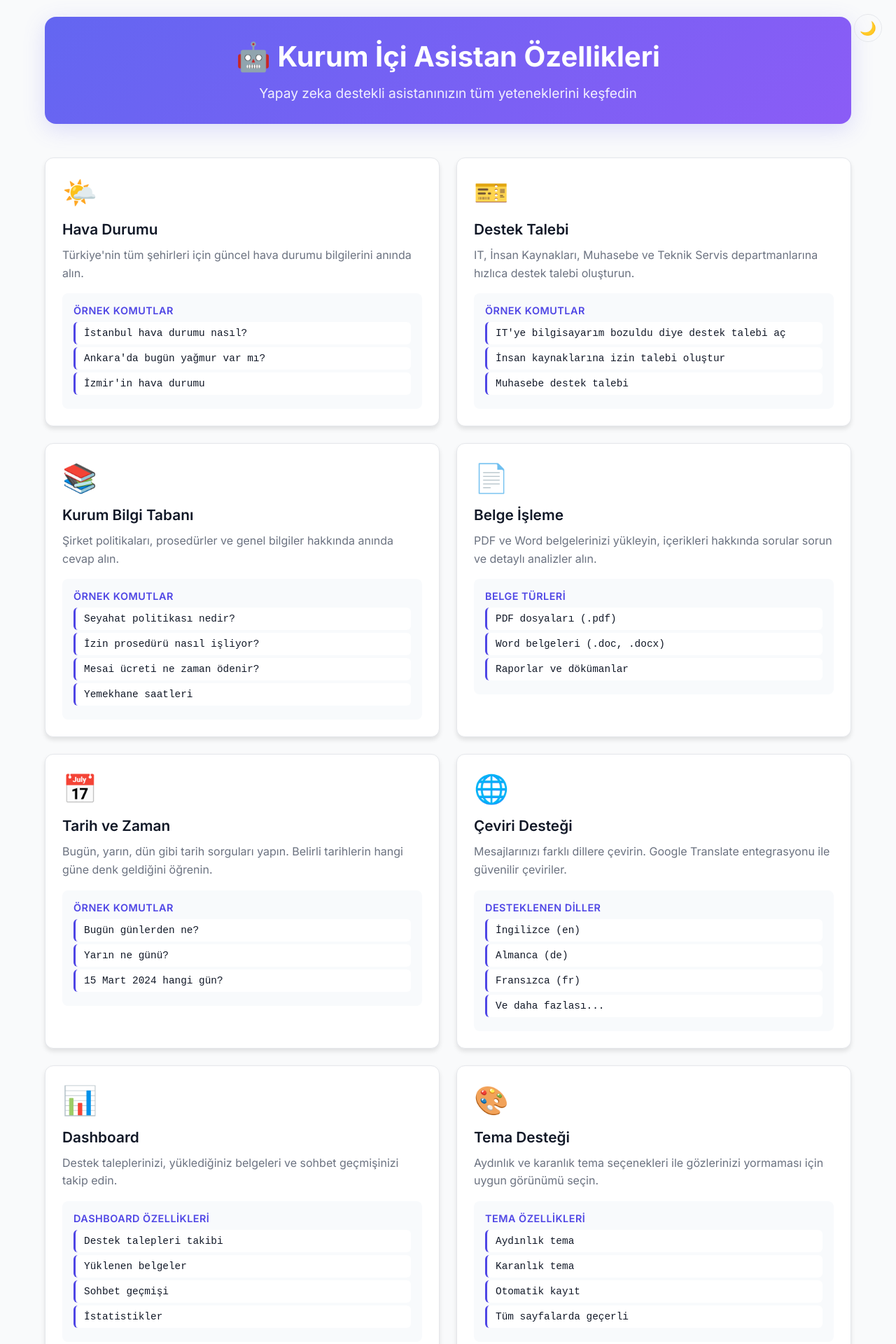
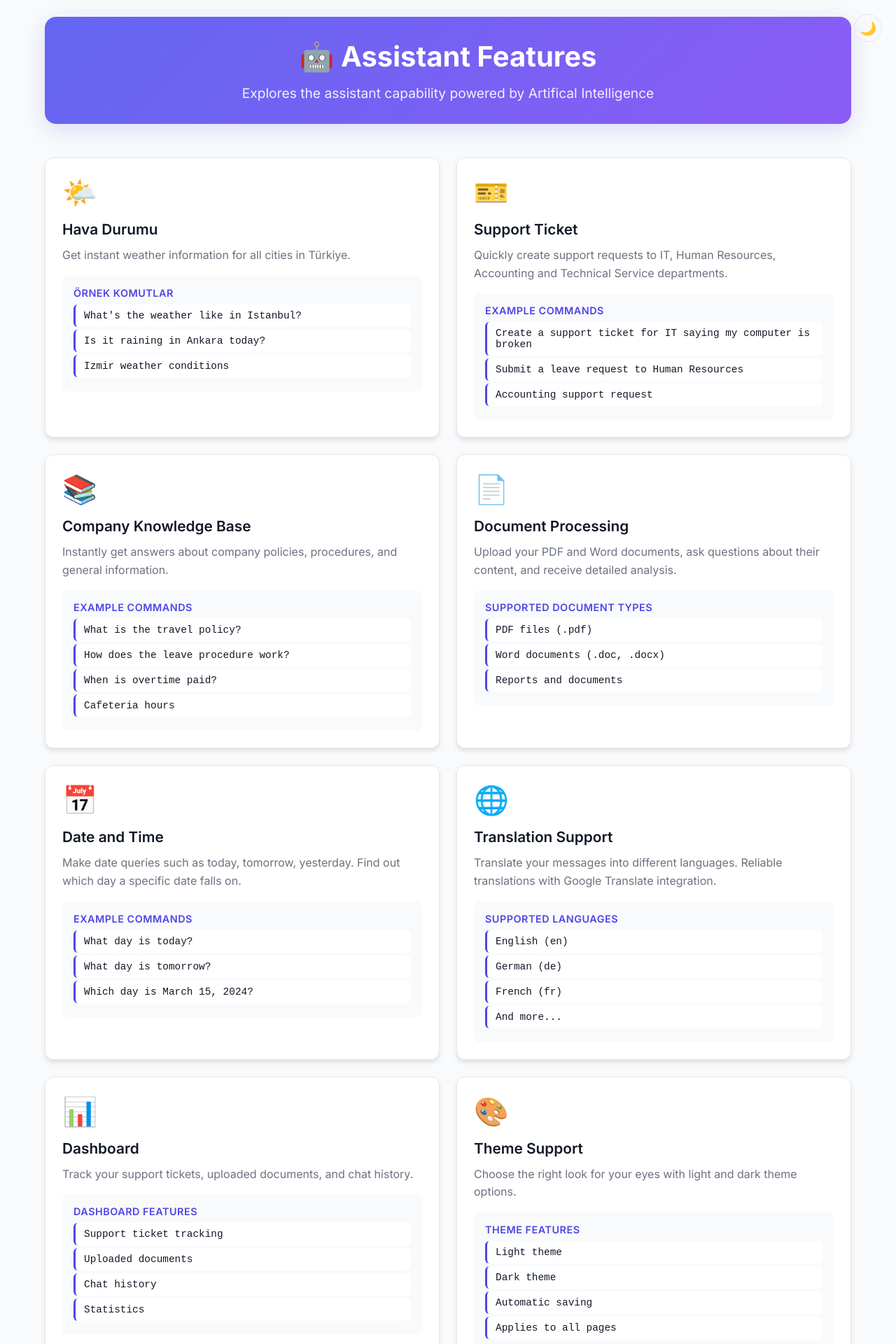
Before and after one commit to emredeveloper/kurum-asistan-chatbot, a Flask app: page /tutorial in a window 1280 px wide. Shown: the top 1920 px of the page at 70% size. Run offline with Flask 3, Linux system fonts and the light colour scheme.

Commit message:
refactor: translate Turkish to English in templated folder and Readme file

```diff
--- a/app.py
+++ b/app.py
@@ -38,7 +38,6 @@ if not os.path.exists(UPLOAD_FOLDER):
     os.makedirs(UPLOAD_FOLDER)
 
 app.config['UPLOAD_FOLDER'] = UPLOAD_FOLDER
-# Basit rate limiting (dakikada 30 istek / kullanıcı oturumu)
 RATE_LIMIT_WINDOW_SECONDS = 60
 RATE_LIMIT_MAX_REQUESTS = 30
 _rate_limit_store = {}
--- a/templates/tutorial.html
+++ b/templates/tutorial.html
@@ -1,9 +1,10 @@
 <!DOCTYPE html>
 <html lang="tr">
+
 <head>
     <meta charset="UTF-8">
     <meta name="viewport" content="width=device-width, initial-scale=1.0">
-    <title>Özellikler Rehberi - Kurum İçi Asistan</title>
+    <title>Guide Of Features</title>
     <link rel="stylesheet" href="/static/styles.css">
     <style>
         .tutorial-container {
@@ -306,6 +307,7 @@
         }
     </style>
 </head>
+
 <body>
     <div class="theme-toggle">
         <button id="themeBtn" class="theme-btn" title="Karanlık/Aydınlık Tema">🌙</button>
@@ -313,8 +315,8 @@
 
     <div class="tutorial-container">
         <div class="tutorial-header">
-            <h1>🤖 Kurum İçi Asistan Özellikleri</h1>
-            <p>Yapay zeka destekli asistanınızın tüm yeteneklerini keşfedin</p>
+            <h1>🤖 Assistant Features</h1>
+            <p>Explores the assistant capability powered by Artifical Intelligence</p>
         </div>
 
         <div class="features-grid">
@@ -322,96 +324,99 @@
                 <span class="feature-icon">🌤️</span>
                 <h3 class="feature-title">Hava Durumu</h3>
                 <p class="feature-description">
-                    Türkiye'nin tüm şehirleri için güncel hava durumu bilgilerini anında alın.
+                    Get instant weather information for all cities in Türkiye.
                 </p>
                 <div class="feature-examples">
                     <h4>Örnek Komutlar</h4>
                     <ul class="example-list">
-                        <li>İstanbul hava durumu nasıl?</li>
-                        <li>Ankara'da bugün yağmur var mı?</li>
-                        <li>İzmir'in hava durumu</li>
+                        <li>What's the weather like in Istanbul?</li>
+                        <li>Is it raining in Ankara today?</li>
+                        <li>Izmir weather conditions</li>
                     </ul>
                 </div>
             </div>
 
             <div class="feature-card" data-feature="support">
                 <span class="feature-icon">🎫</span>
-                <h3 class="feature-title">Destek Talebi</h3>
+                <h3 class="feature-title">Support Ticket</h3>
                 <p class="feature-description">
-                    IT, İnsan Kaynakları, Muhasebe ve Teknik Servis departmanlarına hızlıca destek talebi oluşturun.
+                    Quickly create support requests to IT, Human Resources, Accounting and Technical Service
+                    departments.
                 </p>
                 <div class="feature-examples">
-                    <h4>Örnek Komutlar</h4>
+                    <h4>Example Commands</h4>
                     <ul class="example-list">
-                        <li>IT'ye bilgisayarım bozuldu diye destek talebi aç</li>
-                        <li>İnsan kaynaklarına izin talebi oluştur</li>
-                        <li>Muhasebe destek talebi</li>
+                        <li>Create a support ticket for IT saying my computer is broken</li>
+                        <li>Submit a leave request to Human Resources</li>
+                        <li>Accounting support request</li>
                     </ul>
                 </div>
             </div>
 
             <div class="feature-card" data-feature="knowledge">
                 <span class="feature-icon">📚</span>
-                <h3 class="feature-title">Kurum Bilgi Tabanı</h3>
+                <h3 class="feature-title">Company Knowledge Base</h3>
                 <p class="feature-description">
-                    Şirket politikaları, prosedürler ve genel bilgiler hakkında anında cevap alın.
+                    Instantly get answers about company policies, procedures, and general information.
                 </p>
                 <div class="feature-examples">
-                    <h4>Örnek Komutlar</h4>
+                    <h4>Example Commands</h4>
                     <ul class="example-list">
-                        <li>Seyahat politikası nedir?</li>
-                        <li>İzin prosedürü nasıl işliyor?</li>
-                        <li>Mesai ücreti ne zaman ödenir?</li>
-                        <li>Yemekhane saatleri</li>
+                        <li>What is the travel policy?</li>
+                        <li>How does the leave procedure work?</li>
+                        <li>When is overtime paid?</li>
+                        <li>Cafeteria hours</li>
                     </ul>
                 </div>
             </div>
 
             <div class="feature-card" data-feature="documents">
                 <span class="feature-icon">📄</span>
-                <h3 class="feature-title">Belge İşleme</h3>
+                <h3 class="feature-title">Document Processing</h3>
                 <p class="feature-description">
-                    PDF ve Word belgelerinizi yükleyin, içerikleri hakkında sorular sorun ve detaylı analizler alın.
+                    Upload your PDF and Word documents, ask questions about their content, and receive detailed
+                    analysis.
                 </p>
                 <div class="feature-examples">
-                    <h4>Belge Türleri</h4>
+                    <h4>Supported Document Types</h4>
                     <ul class="example-list">
-                        <li>PDF dosyaları (.pdf)</li>
-                        <li>Word belgeleri (.doc, .docx)</li>
-                        <li>Raporlar ve dökümanlar</li>
+                        <li>PDF files (.pdf)</li>
+                        <li>Word documents (.doc, .docx)</li>
+                        <li>Reports and documents</li>
                     </ul>
                 </div>
             </div>
 
             <div class="feature-card" data-feature="datetime">
                 <span class="feature-icon">📅</span>
-                <h3 class="feature-title">Tarih ve Zaman</h3>
+                <h3 class="feature-title">Date and Time</h3>
                 <p class="feature-description">
-                    Bugün, yarın, dün gibi tarih sorguları yapın. Belirli tarihlerin hangi güne denk geldiğini öğrenin.
+                    Make date queries such as today, tomorrow, yesterday. Find out which day a specific date falls on.
                 </p>
                 <div class="feature-examples">
-                    <h4>Örnek Komutlar</h4>
+                    <h4>Example Commands</h4>
                     <ul class="example-list">
-                        <li>Bugün günlerden ne?</li>
-                        <li>Yarın ne günü?</li>
-                        <li>15 Mart 2024 hangi gün?</li>
+                        <li>What day is today?</li>
+                        <li>What day is tomorrow?</li>
+                        <li>Which day is March 15, 2024?</li>
                     </ul>
                 </div>
             </div>
 
             <div class="feature-card" data-feature="translation">
                 <span class="feature-icon">🌐</span>
-                <h3 class="feature-title">Çeviri Desteği</h3>
+                <h3 class="feature-title">Translation Support</h3>
                 <p class="feature-description">
-                    Mesajlarınızı farklı dillere çevirin. Google Translate entegrasyonu ile güvenilir çeviriler.
+                    Translate your messages into different languages. Reliable translations with Google Translate
+                    integration.
                 </p>
                 <div class="feature-examples">
-                    <h4>Desteklenen Diller</h4>
+                    <h4>Supported Languages</h4>
                     <ul class="example-list">
-                        <li>İngilizce (en)</li>
-                        <li>Almanca (de)</li>
-                        <li>Fransızca (fr)</li>
-                        <li>Ve daha fazlası...</li>
+                        <li>English (en)</li>
+                        <li>German (de)</li>
+                        <li>French (fr)</li>
+                        <li>And more...</li>
                     </ul>
                 </div>
             </div>
@@ -420,32 +425,32 @@
                 <span class="feature-icon">📊</span>
                 <h3 class="feature-title">Dashboard</h3>
                 <p class="feature-description">
-                    Destek taleplerinizi, yüklediğiniz belgeleri ve sohbet geçmişinizi takip edin.
+                    Track your support tickets, uploaded documents, and chat history.
                 </p>
                 <div class="feature-examples">
-                    <h4>Dashboard Özellikleri</h4>
+                    <h4>Dashboard Features</h4>
                     <ul class="example-list">
-                        <li>Destek talepleri takibi</li>
-                        <li>Yüklenen belgeler</li>
-                        <li>Sohbet geçmişi</li>
-                        <li>İstatistikler</li>
+                        <li>Support ticket tracking</li>
+                        <li>Uploaded documents</li>
+                        <li>Chat history</li>
+                        <li>Statistics</li>
                     </ul>
                 </div>
             </div>
 
             <div class="feature-card" data-feature="theme">
                 <span class="feature-icon">🎨</span>
-                <h3 class="feature-title">Tema Desteği</h3>
+                <h3 class="feature-title">Theme Support</h3>
                 <p class="feature-description">
-                    Aydınlık ve karanlık tema seçenekleri ile gözlerinizi yormaması için uygun görünümü seçin.
+                    Choose the right look for your eyes with light and dark theme options.
                 </p>
                 <div class="feature-examples">
-                    <h4>Tema Özellikleri</h4>
+                    <h4>Theme Features</h4>
                     <ul class="example-list">
-                        <li>Aydınlık tema</li>
-                        <li>Karanlık tema</li>
-                        <li>Otomatik kayıt</li>
-                        <li>Tüm sayfalarda geçerli</li>
+                        <li>Light theme</li>
+                        <li>Dark theme</li>
+                        <li>Automatic saving</li>
+                        <li>Applies to all pages</li>
                     </ul>
                 </div>
             </div>
@@ -453,42 +458,43 @@
 
         <div class="demo-section">
             <div class="demo-header">
-                <h2>🚀 Canlı Demo</h2>
-                <p>Asistanın yeteneklerini canlı olarak test edin</p>
+                <h2>🚀 Live Demo</h2>
+                <p>Test the assistant’s capabilities live</p>
             </div>
 
             <div class="demo-chat">
                 <div class="demo-messages" id="demoMessages">
                     <div class="demo-message bot">
                         <div class="demo-message-content">
-                            Merhaba! Ben Kurum İçi Asistanınızım. Aşağıdaki butonlardan birini seçerek özelliklerimi test edebilirsiniz.
+                            Hello! I am your Internal Assistant. You can test my features by selecting one of the
+                            buttons below.
                         </div>
                     </div>
                 </div>
 
                 <div class="demo-controls">
-                    <button class="demo-btn" onclick="demoFeature('weather')">🌤️ Hava Durumu</button>
-                    <button class="demo-btn" onclick="demoFeature('support')">🎫 Destek Talebi</button>
-                    <button class="demo-btn" onclick="demoFeature('knowledge')">📚 Kurum Bilgisi</button>
-                    <button class="demo-btn" onclick="demoFeature('datetime')">📅 Tarih</button>
-                    <button class="demo-btn secondary" onclick="clearDemo()">🗑️ Temizle</button>
+                    <button class="demo-btn" onclick="demoFeature('weather')">🌤️ Weather</button>
+                    <button class="demo-btn" onclick="demoFeature('support')">🎫 Support Ticket</button>
+                    <button class="demo-btn" onclick="demoFeature('knowledge')">📚 Company Knowledge</button>
+                    <button class="demo-btn" onclick="demoFeature('datetime')">📅 Date</button>
+                    <button class="demo-btn secondary" onclick="clearDemo()">🗑️ Clear</button>
                 </div>
             </div>
         </div>
 
         <div class="nav-buttons">
             <a href="/" class="nav-btn primary">
-                💬 Asistanı Kullanmaya Başla
+                💬 Start Using the Assistant
             </a>
             <a href="/dashboard" class="nav-btn secondary">
-                📊 Dashboard'ı Görüntüle
+                📊 View Dashboard
             </a>
         </div>
     </div>
 
     <script>
         // Tema yönetimi
-        document.addEventListener('DOMContentLoaded', function() {
+        document.addEventListener('DOMContentLoaded', function () {
             const themeBtn = document.getElementById('themeBtn');
             const body = document.body;
 
@@ -507,42 +513,38 @@
             let isDark = localStorage.getItem('theme') === 'dark';
             setDark(isDark);
 
-            themeBtn.onclick = function() {
+            themeBtn.onclick = function () {
                 isDark = !isDark;
                 setDark(isDark);
             };
         });
 
-        // Feature card interaktivitesi
         document.querySelectorAll('.feature-card').forEach(card => {
-            card.addEventListener('click', function() {
-                // Tüm kartlardan active sınıfını kaldır
+            card.addEventListener('click', function () {
                 document.querySelectorAll('.feature-card').forEach(c => c.classList.remove('active'));
-                // Tıklanan karta active sınıfını ekle
                 this.classList.add('active');
 
-                // Karta scroll yap
                 this.scrollIntoView({ behavior: 'smooth', block: 'center' });
             });
         });
 
-        // Demo functionality
+
         const demoExamples = {
             weather: {
-                user: "İstanbul hava durumu nasıl?",
-                bot: "İstanbul için hava: açık, sıcaklık: 18°C ☀️"
+                user: "What's the weather like in Istanbul?",
+                bot: "Weather in Istanbul: clear, temperature: 18°C ☀️"
             },
             support: {
-                user: "IT departmanına bilgisayarım bozuldu diye destek talebi oluştur",
-                bot: "IT departmanına ab12cd34 ID'li destek talebiniz oluşturuldu. Talebinizin durumunu dashboard'dan takip edebilirsiniz. 🎫"
+                user: "Create a support ticket to IT department saying my computer is broken",
+                bot: "Your support ticket with ID ab12cd34 has been created for the IT department. You can track its status from the dashboard. 🎫"
             },
             knowledge: {
-                user: "Seyahat politikası nedir?",
-                bot: "Şirketimizde şehir dışı seyahatler için önceden onay alınmalı ve masraflar fatura ile belgelendirilmelidir. 📋"
+                user: "What is the travel policy?",
+                bot: "In our company, out-of-town travel requires prior approval and expenses must be documented with invoices. 📋"
             },
             datetime: {
-                user: "Bugün günlerden ne?",
-                bot: "Bugün " + new Date().toLocaleDateString('tr-TR', { weekday: 'long', year: 'numeric', month: 'long', day: 'numeric' }) + " 📅"
+                user: "What day is today?",
+                bot: "Today is " + new Date().toLocaleDateString('en-US', { weekday: 'long', year: 'numeric', month: 'long', day: 'numeric' }) + " 📅"
             }
         };
 
@@ -559,12 +561,10 @@
             if (demoExamples[feature]) {
                 const example = demoExamples[feature];
 
-                // Kullanıcı mesajını ekle
                 setTimeout(() => {
                     addDemoMessage(example.user, 'user');
                 }, 300);
 
-                // Bot cevabını ekle
                 setTimeout(() => {
                     addDemoMessage(example.bot, 'bot');
                 }, 1200);
@@ -574,17 +574,16 @@
         function clearDemo() {
             const messagesContainer = document.getElementById('demoMessages');
             messagesContainer.innerHTML = `
-                <div class="demo-message bot">
-                    <div class="demo-message-content">
-                        Merhaba! Ben Kurum İçi Asistanınızım. Aşağıdaki butonlardan birini seçerek özelliklerimi test edebilirsiniz.
-                    </div>
-                </div>
-            `;
+        <div class="demo-message bot">
+            <div class="demo-message-content">
+                Hello! I am your Internal Assistant. You can test my features by selecting one of the buttons below.
+            </div>
+        </div>
+    `;
         }
 
-        // Sayfa yüklendiğinde animasyonlar
-        document.addEventListener('DOMContentLoaded', function() {
-            // Feature kartlarını sırayla göster
+
+        document.addEventListener('DOMContentLoaded', function () {
             const cards = document.querySelectorAll('.feature-card');
             cards.forEach((card, index) => {
                 card.style.opacity = '0';
@@ -598,4 +597,5 @@
         });
     </script>
 </body>
+
 </html>
```
Also changed, not shown: templates/dashboard.html (+56 -58 lines), templates/index.html (+51 -72 lines), README.md.
